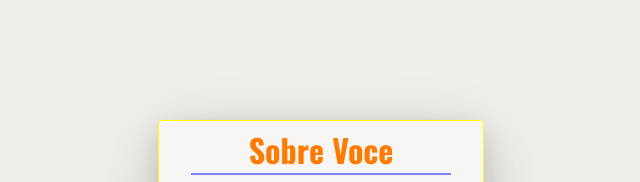
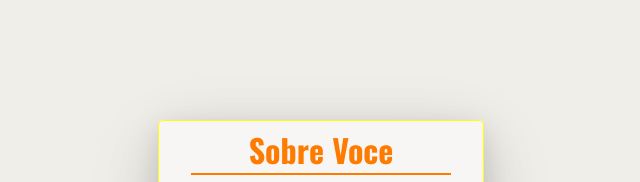
Before and after one commit to ericksantanay/SOBRE-VOCE, a plain HTML site: page index.html in a window 1280 px wide. Shown: the top 182 px of the page, without its empty margins (319-959 px from the left). Drawn offline with nearby package versions, Linux system fonts and the light colour scheme.

Commit message:
Update style.css

```diff
--- a/style.css
+++ b/style.css
@@ -37,7 +37,7 @@ main {
   font-style: normal;
   margin: 0;
   margin-bottom: 10px;
-  border-bottom: solid 2px rgba(0, 0, 255, 0.48);
+  border-bottom: solid 2px  rgb(255, 123, 0);
   margin-left: 20px;
   margin-right: 20px;
 
```
